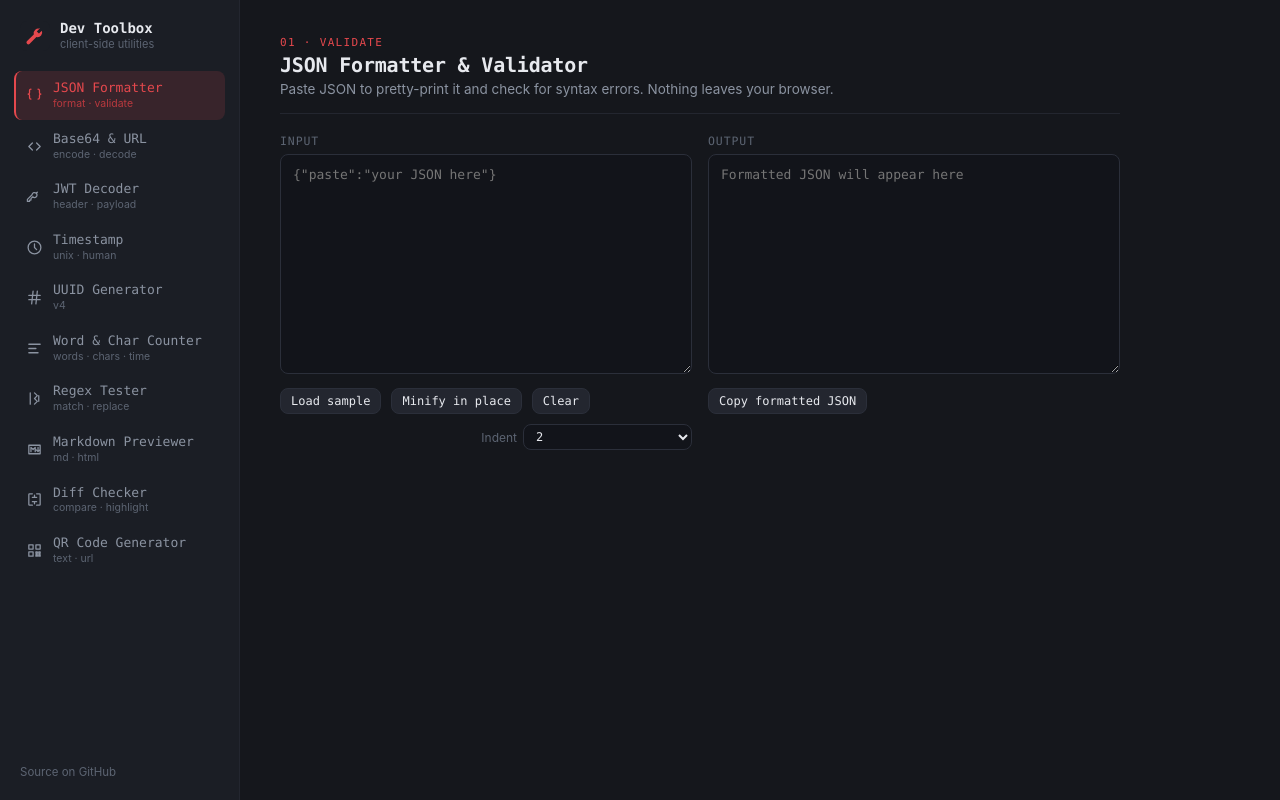
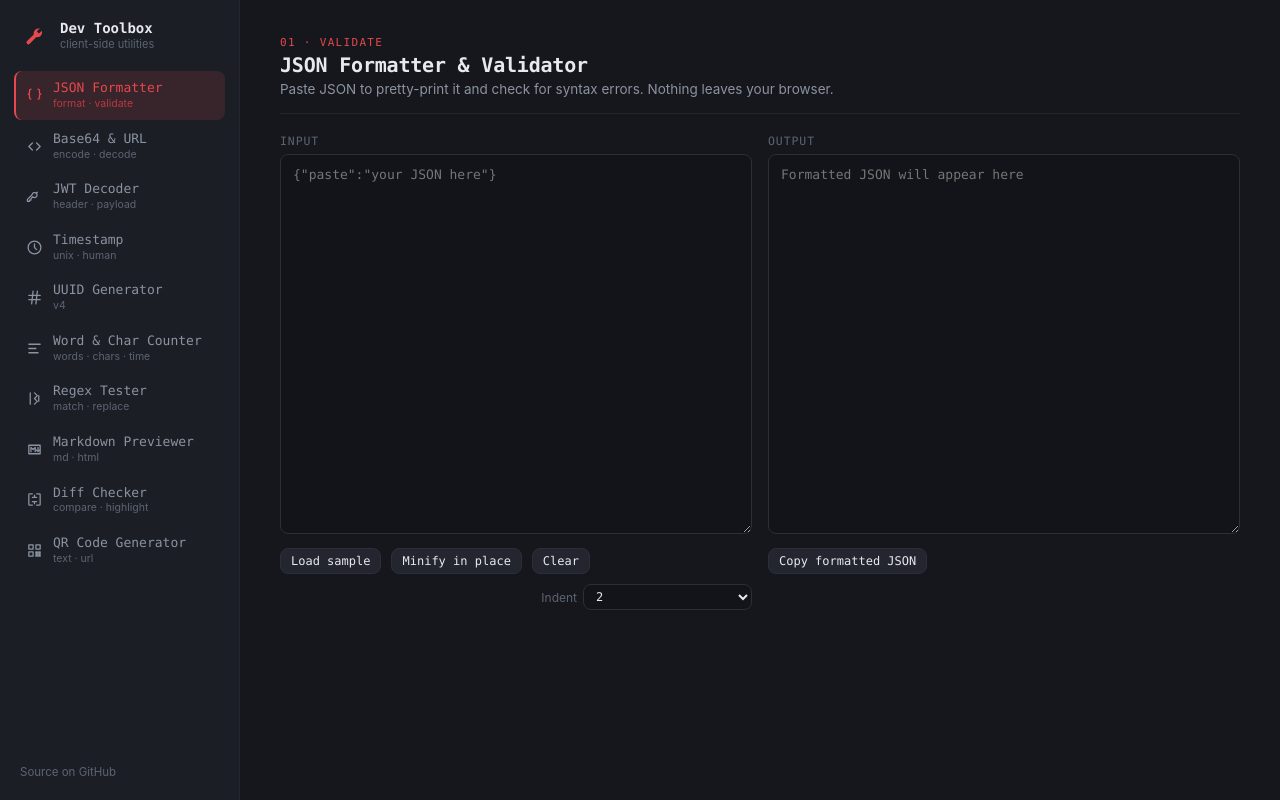
Before and after one commit to snake-jhon/dev-toolbox, a Vue app: page /#/json-formatter in a window 1280 px wide. Built offline with nearby package versions, Linux system fonts and the light colour scheme.

Commit message:
Make tool panels full width and increase default textarea height
- .tool no longer caps at 920px max-width — tools now use the full available content width instead of "half" the screen
- Default .code-area min-height raised from 220px to 380px

```diff
--- a/src/style.css
+++ b/src/style.css
@@ -108,7 +108,7 @@ select:focus-visible,
   display: flex;
   flex-direction: column;
   gap: 20px;
-  max-width: 920px;
+  width: 100%;
   height: 100%;
   overflow-y: auto;
   padding: 0 40px 40px;
@@ -227,7 +227,7 @@ select:focus-visible,
 
 textarea.code-area {
   width: 100%;
-  min-height: 220px;
+  min-height: 380px;
   resize: vertical;
   line-height: 1.55;
   font-size: 13px;
```
